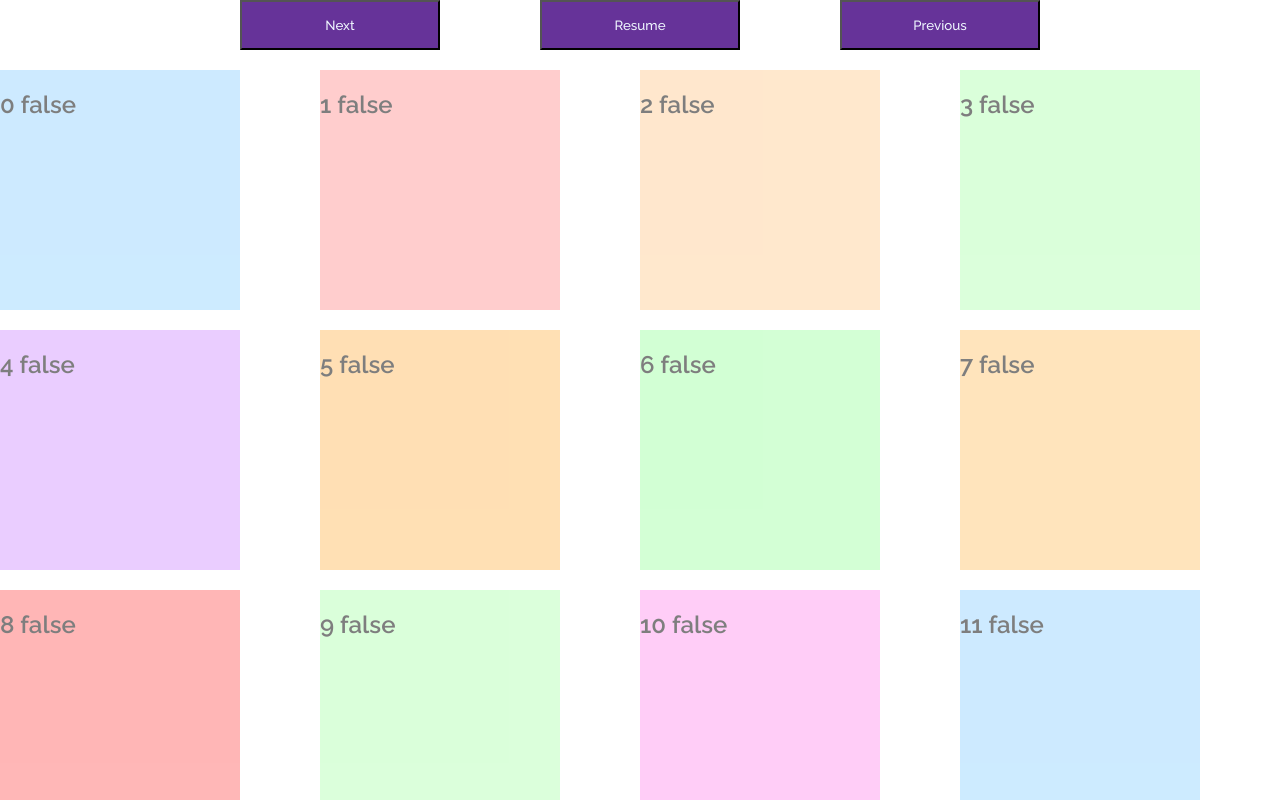
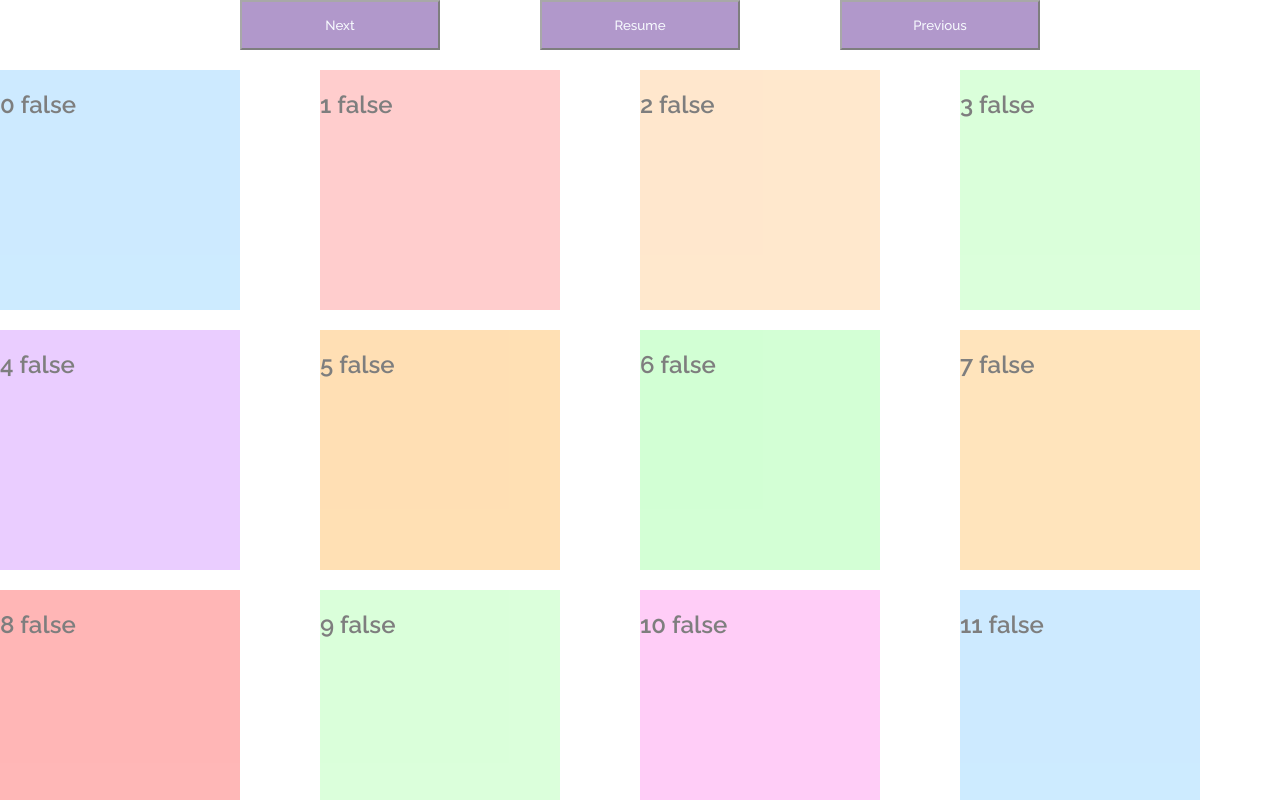
Before and after one commit to DranzerSv/Memory-Games, a React (Create React App) app: page / in a window 1280 px wide. Shown: the top 800 px of the page. Built offline with nearby package versions, Linux system fonts and the light colour scheme.

Commit message:
styles: added disabled clas

```diff
--- a/src/App.scss
+++ b/src/App.scss
@@ -20,3 +20,6 @@ body {
     font-family: 'Raleway';
   }
 }
+.disable {
+  opacity: 50%;
+}
```
